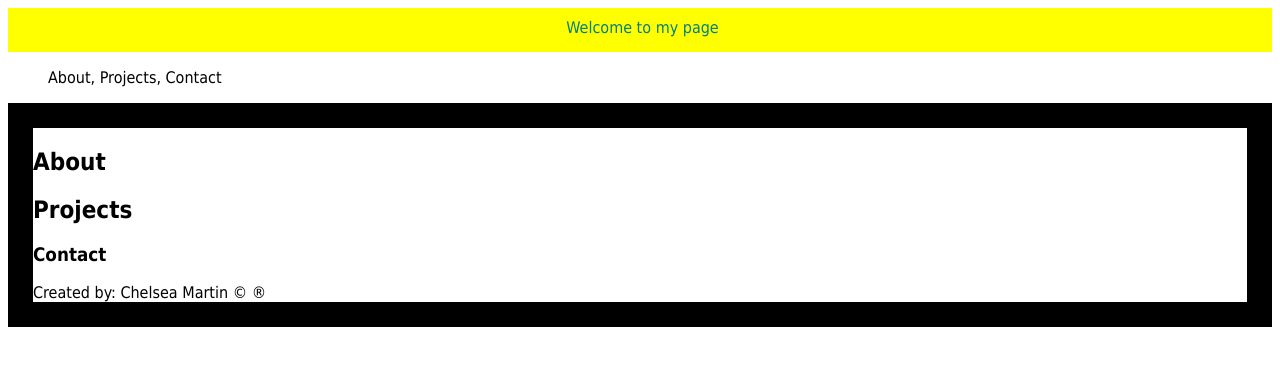
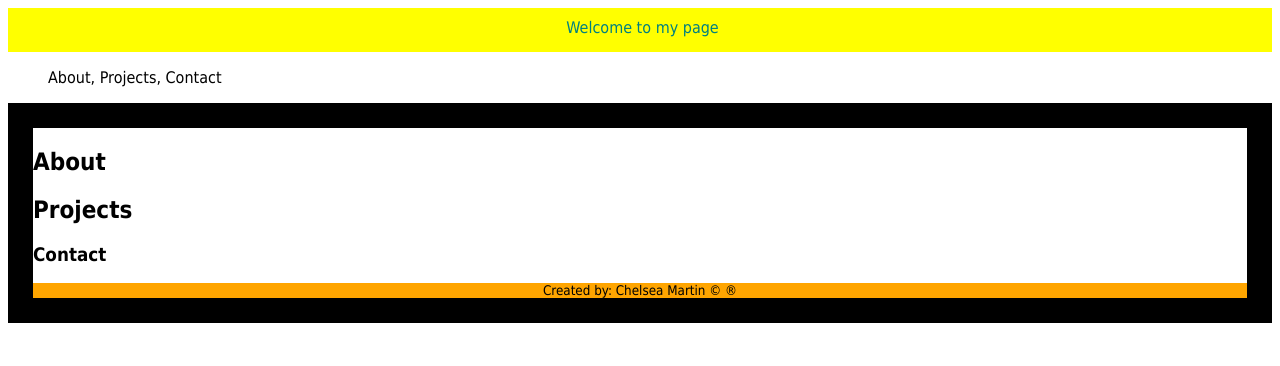
Before and after one commit to chemar3412/chemar3412.github.io, a plain HTML site: page index.html in a window 1280 px wide. Drawn offline with Linux system fonts and the light colour scheme.

Commit message:
Update styles.css

```diff
--- a/styles.css
+++ b/styles.css
@@ -30,3 +30,10 @@ main{
   border-width: 25px;
   margin: 20px, auto, 0px;
 }
+
+footer{
+  font-size: smaller;
+  text-align: center;
+  background-color: orange;
+  text-color: white;
+}
```
